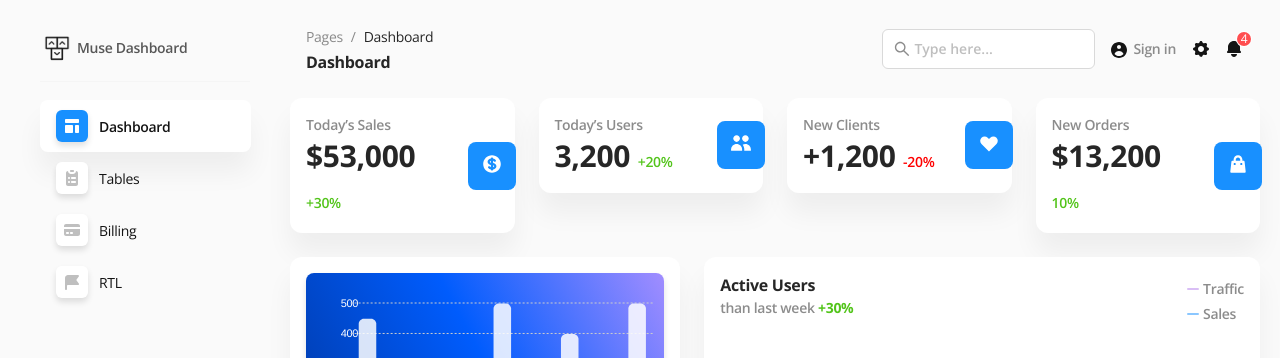
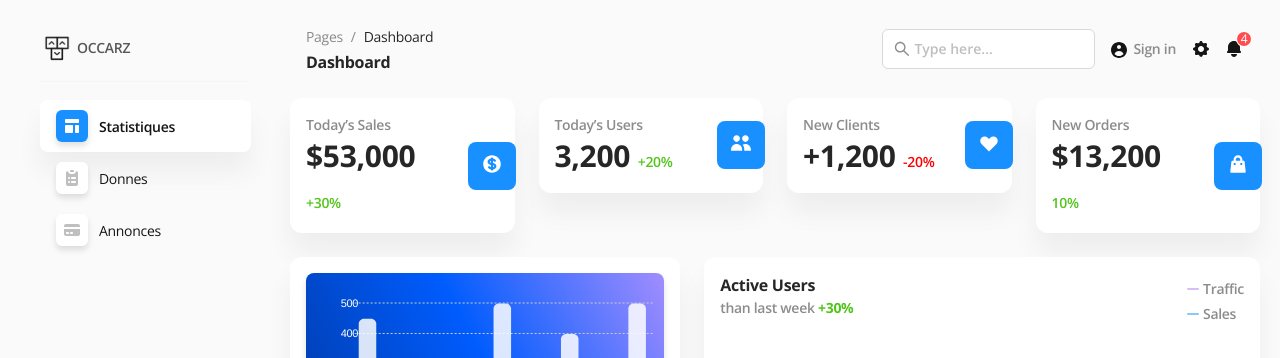
Before and after one commit to Aris1401/Occarz-Backoffice, a React (Create React App) app: page /dashboard in a window 1280 px wide. Shown: the top 358 px of the page. Built offline with nearby package versions, Linux system fonts and the light colour scheme.

Commit message:
Update Sidenav.js

```diff
--- a/src/components/layout/Sidenav.js
+++ b/src/components/layout/Sidenav.js
@@ -95,7 +95,7 @@ function Sidenav({ color }) {
     <>
       <div className="brand">
         <img src={logo} alt="" />
-        <span>Muse Dashboard</span>
+        <span>OCCARZ</span>
       </div>
       <hr />
       <Menu theme="light" mode="inline">
@@ -109,7 +109,7 @@ function Sidenav({ color }) {
             >
               {dashboard}
             </span>
-            <span className="label">Dashboard</span>
+            <span className="label">Statistiques</span>
           </NavLink>
         </Menu.Item>
         <Menu.Item key="2">
@@ -122,7 +122,7 @@ function Sidenav({ color }) {
             >
               {tables}
             </span>
-            <span className="label">Tables</span>
+            <span className="label">Donnes</span>
           </NavLink>
         </Menu.Item>
         <Menu.Item key="3">
@@ -135,20 +135,7 @@ function Sidenav({ color }) {
             >
               {billing}
             </span>
-            <span className="label">Billing</span>
-          </NavLink>
-        </Menu.Item>
-        <Menu.Item key="4">
-          <NavLink to="/rtl">
-            <span
-              className="icon"
-              style={{
-                background: page === "rtl" ? color : "",
-              }}
-            >
-              {rtl}
-            </span>
-            <span className="label">RTL</span>
+            <span className="label">Annonces</span>
           </NavLink>
         </Menu.Item>
       </Menu>
```
